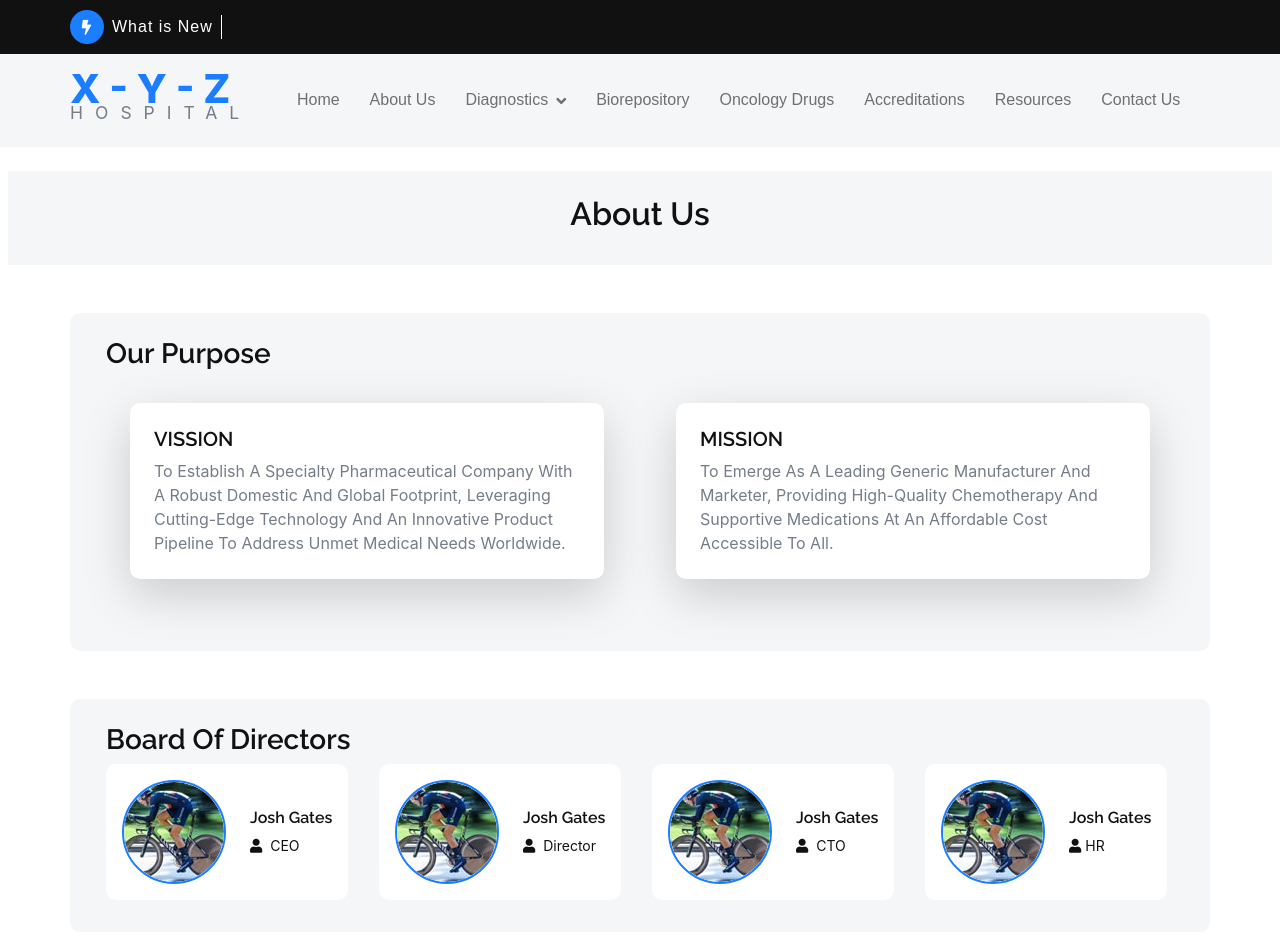
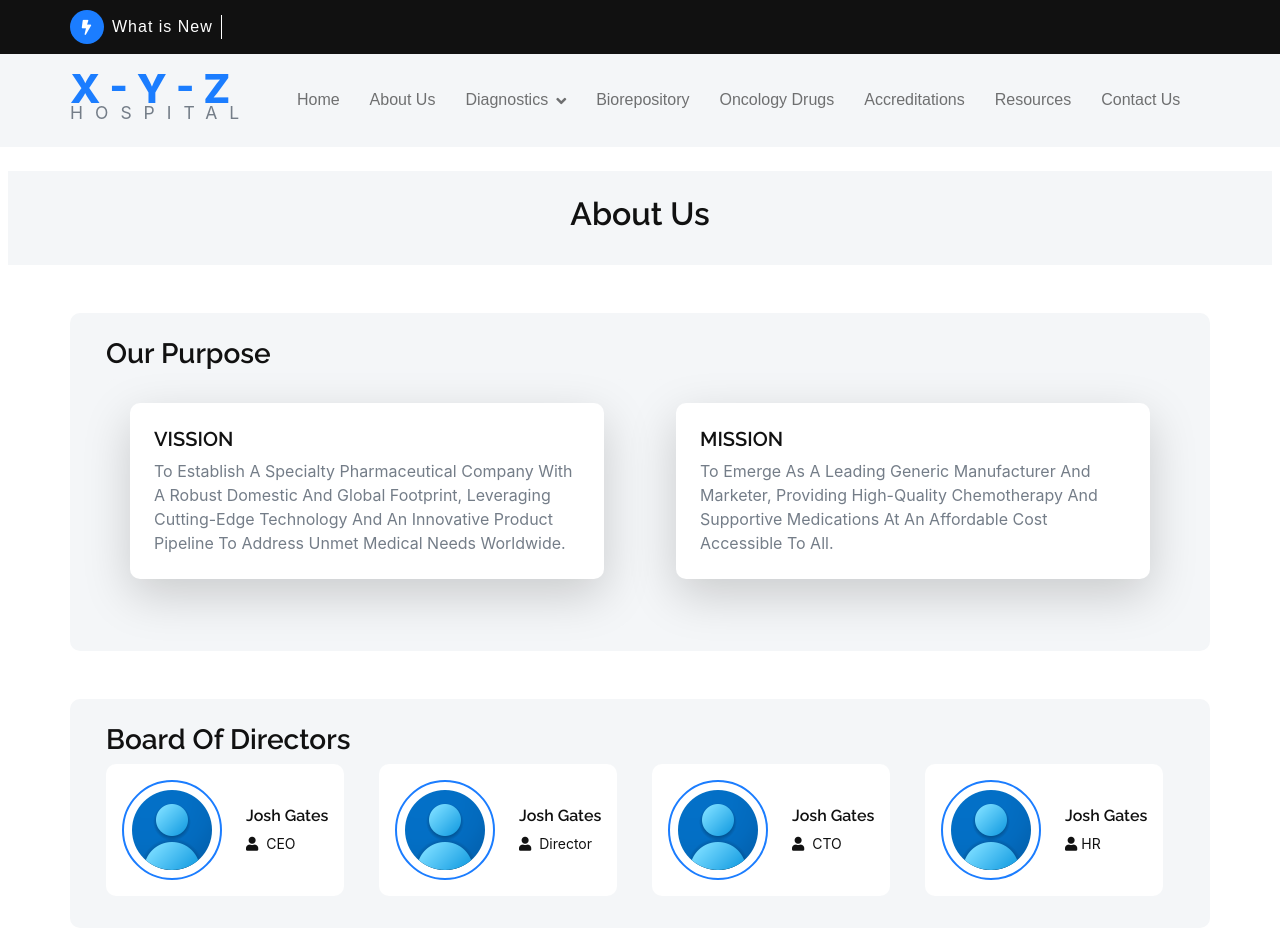
Before and after one commit to SalmanQuadir1/HospitalManagement, a React (Create React App) app: page /aboutus in a window 1280 px wide. Shown: the top 952 px of the page. Built offline with nearby package versions, Linux system fonts and the light colour scheme.

Commit message:
user image changed

```diff
--- a/src/components/pages/Aboutus.jsx
+++ b/src/components/pages/Aboutus.jsx
@@ -57,7 +57,7 @@ const Aboutus = () => {
                                 <a href="#">
                                     <div className="rounded-circle border border-2 border-primary overflow-hidden">
                                         <img
-                                            src="img/footer-2.jpg"
+                                            src="img/user.png"
                                             className="img-zoomin img-fluid rounded-circle w-100"
                                             alt=""
                                         />
@@ -84,7 +84,7 @@ const Aboutus = () => {
                                 <a href="#">
                                     <div className="rounded-circle border border-2 border-primary overflow-hidden">
                                         <img
-                                            src="img/footer-2.jpg"
+                                            src="img/user.png"
                                             className="img-zoomin img-fluid rounded-circle w-100"
                                             alt=""
                                         />
@@ -111,7 +111,7 @@ const Aboutus = () => {
                                 <a href="#">
                                     <div className="rounded-circle border border-2 border-primary overflow-hidden">
                                         <img
-                                            src="img/footer-2.jpg"
+                                            src="img/user.png"
                                             className="img-zoomin img-fluid rounded-circle w-100"
                                             alt=""
                                         />
@@ -138,7 +138,7 @@ const Aboutus = () => {
                                 <a href="#">
                                     <div className="rounded-circle border border-2 border-primary overflow-hidden">
                                         <img
-                                            src="img/footer-2.jpg"
+                                            src="img/user.png"
                                             className="img-zoomin img-fluid rounded-circle w-100"
                                             alt=""
                                         />
```
Also changed, not shown: public/img/user.png (added).
